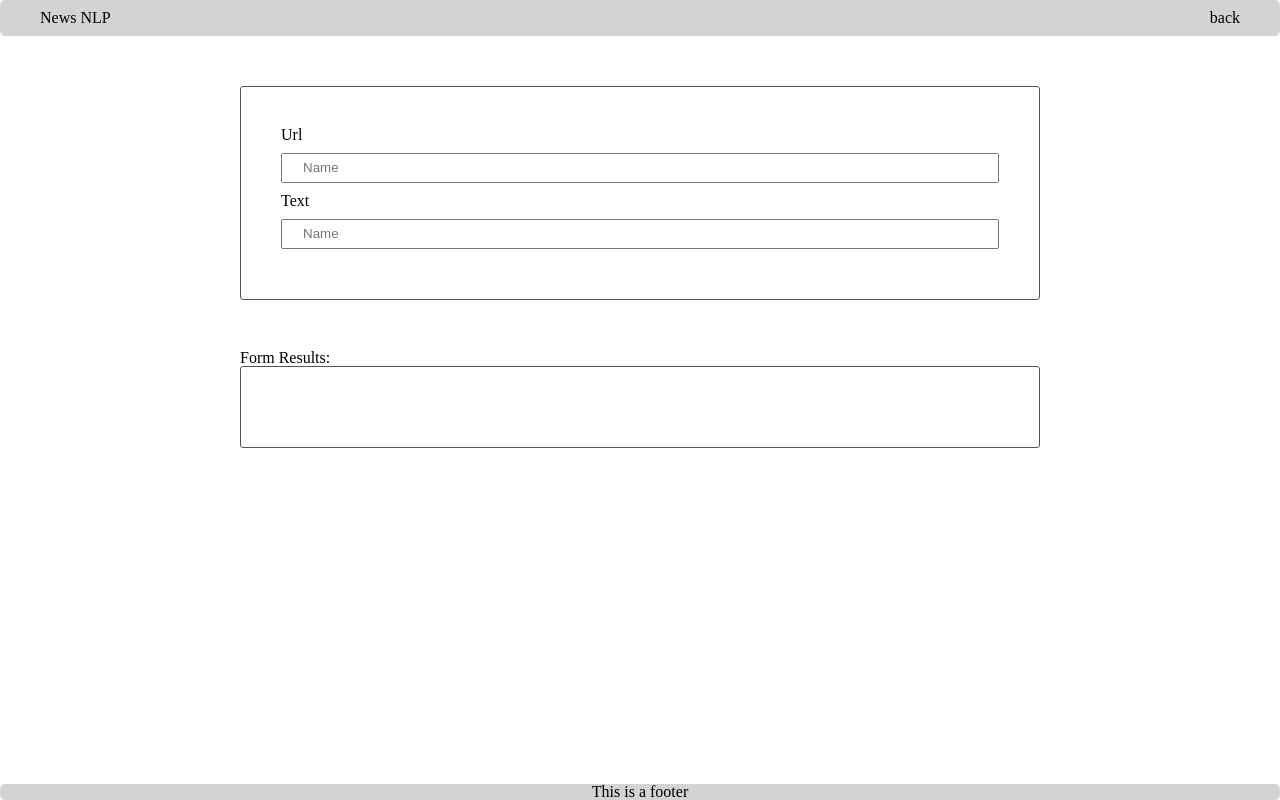
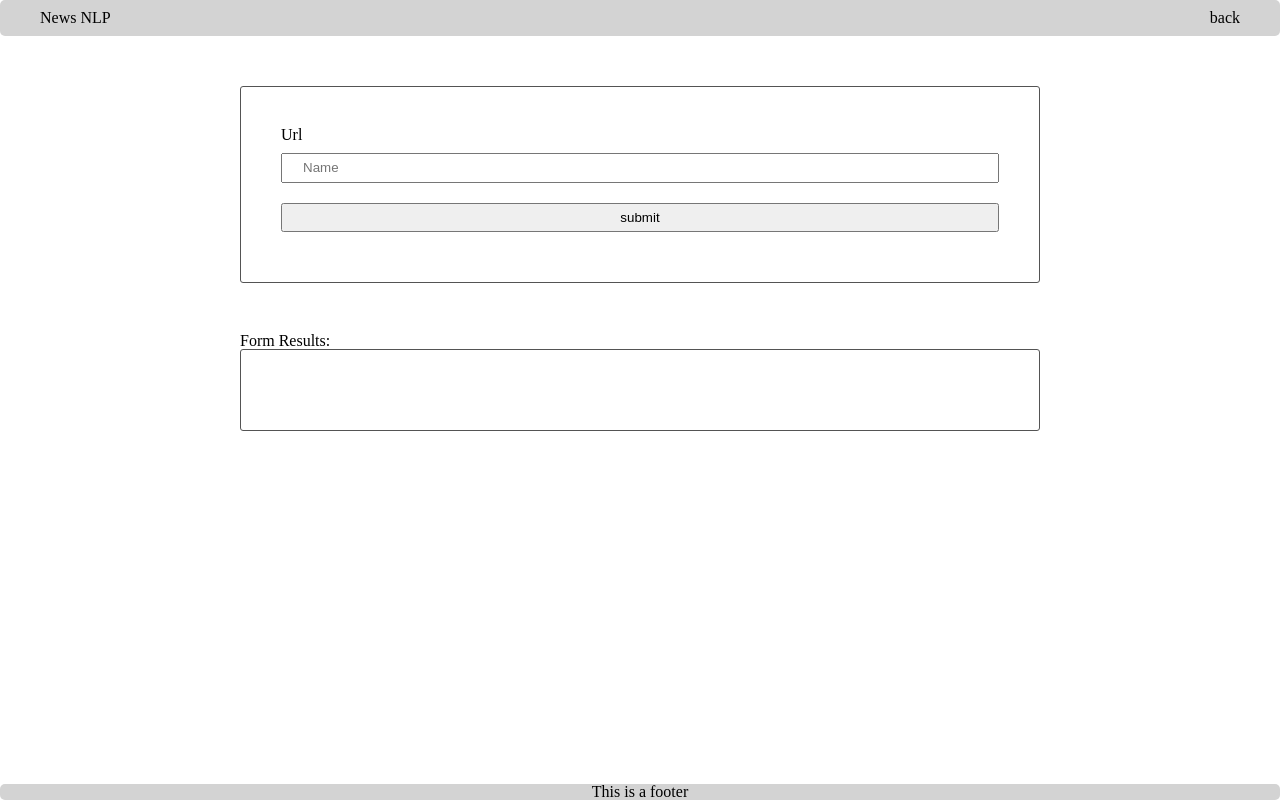
Before and after one commit to reda96/webpack_learning, a website built with webpack: page src/client/views/index.html in a window 1280 px wide. Built offline with nearby package versions, Linux system fonts and the light colour scheme.

Commit message:
add-submit-button

```diff
--- a/src/client/views/index.html
+++ b/src/client/views/index.html
@@ -24,21 +24,21 @@
               placeholder="Name"
             />
           </div>
-          <label>Text</label>
+          <!-- <label>Text</label>
           <input
             id="text"
             type="text"
             name="text"
             value=""
             placeholder="Name"
-          />
-          <!-- <input
+          /> -->
+          <input
             type="submit"
             name=""
             value="submit"
             onclick="return Client.handleSubmit(event)"
             onsubmit="return Client.handleSubmit(event)"
-          /> -->
+          />
         </form>
       </section>
 
```
